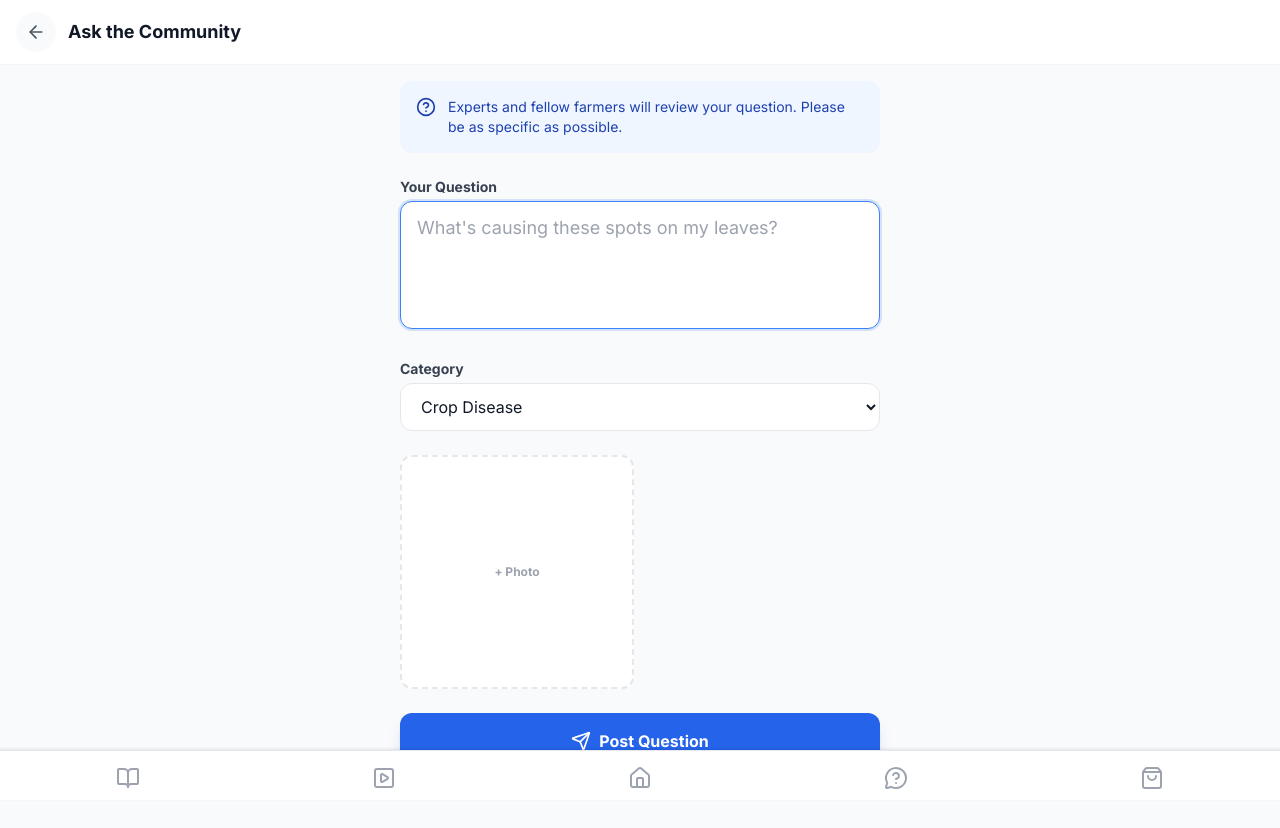
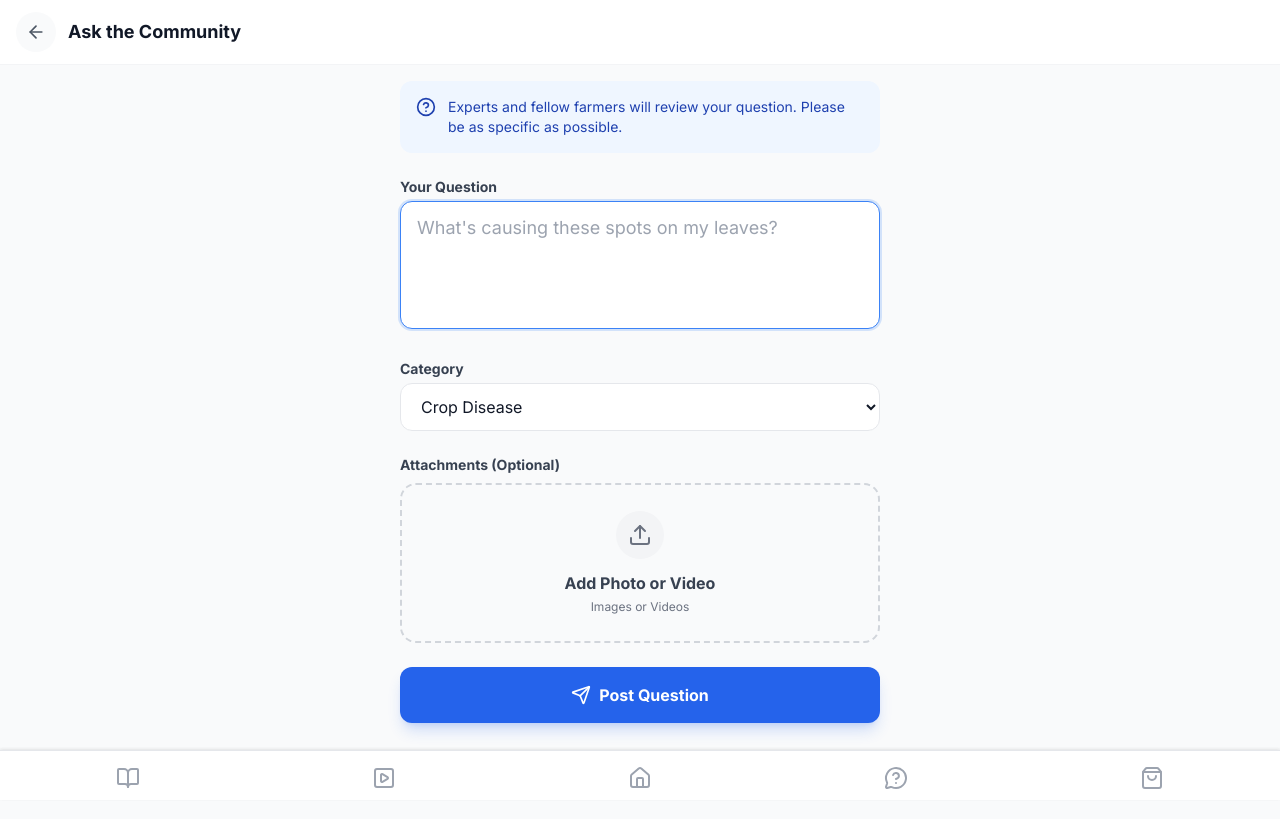
Before and after one commit to srinivasaapp/farming-companion, a Next.js app: page /ask/upload in a window 1280 px wide. Shown: the top 828 px of the page. Built offline with nearby package versions, Linux system fonts and the light colour scheme; no server answers.

Commit message:
Fix: Remove duplicate form tags and add MediaUploader imports

```diff
--- a/src/app/ask/upload/page.tsx
+++ b/src/app/ask/upload/page.tsx
@@ -3,6 +3,7 @@
 import React, { useState } from "react";
 import { useRouter } from "next/navigation";
 import { ArrowLeft, Send, Loader2, HelpCircle } from "lucide-react";
+import { MediaUploader } from "@/components/common/MediaUploader";
 
 export default function AskQuestionPage() {
     const router = useRouter();
@@ -56,10 +57,14 @@ export default function AskQuestionPage() {
                     </select>
                 </div>
 
-                <div className="grid grid-cols-2 gap-3">
-                    <div className="aspect-square bg-white rounded-xl border-2 border-dashed border-gray-200 flex flex-col items-center justify-center text-gray-400 gap-1 hover:bg-gray-50 cursor-pointer transition-colors">
-                        <span className="text-xs font-bold">+ Photo</span>
-                    </div>
+                <div className="">
+                    <label className="block text-sm font-bold text-gray-700 mb-2">Attachments (Optional)</label>
+                    <MediaUploader
+                        onFileSelect={(file) => console.log("Selected:", file)}
+                        accept="both"
+                        label="Add Photo or Video"
+                        showPreview={true}
+                    />
                 </div>
 
                 <button
--- a/src/app/learn/upload/page.tsx
+++ b/src/app/learn/upload/page.tsx
@@ -4,6 +4,7 @@ import React, { useState } from "react";
 import { useRouter } from "next/navigation";
 import { ArrowLeft, Upload, Loader2, Image as ImageIcon } from "lucide-react";
 import { useAuth } from "@/components/providers/AuthProvider";
+import { MediaUploader } from "@/components/common/MediaUploader";
 
 export default function UploadNewsPage() {
     const router = useRouter();
@@ -41,13 +42,13 @@ export default function UploadNewsPage() {
             </div>
 
             <form onSubmit={handleUpload} className="p-4 space-y-6 max-w-lg mx-auto">
-                {/* Image Upload Placeholder */}
-                <div className="aspect-video bg-white rounded-2xl border-2 border-dashed border-gray-200 flex flex-col items-center justify-center text-gray-400 gap-2 hover:bg-gray-50 transition-colors cursor-pointer">
-                    <div className="w-12 h-12 rounded-full bg-gray-100 flex items-center justify-center text-gray-500">
-                        <ImageIcon size={24} />
-                    </div>
-                    <span className="text-sm font-medium">Add Cover Image</span>
-                </div>
+                <form onSubmit={handleUpload} className="p-4 space-y-6 max-w-lg mx-auto">
+                    {/* Media Upload (Image or Video) */}
+                    <MediaUploader
+                        onFileSelect={(file) => console.log("Selected:", file)}
+                        accept="both"
+                        label="Add Cover Image or Video"
+                    />
 
                     <div className="space-y-4">
                         <div>
--- a/src/app/market/upload/page.tsx
+++ b/src/app/market/upload/page.tsx
@@ -3,6 +3,7 @@
 import React, { useState } from "react";
 import { useRouter } from "next/navigation";
 import { ArrowLeft, Tag, Loader2, MapPin } from "lucide-react";
+import { MediaUploader } from "@/components/common/MediaUploader";
 
 export default function UploadMarketPage() {
     const router = useRouter();
@@ -30,10 +31,13 @@ export default function UploadMarketPage() {
             </div>
 
             <form onSubmit={handleUpload} className="p-4 space-y-6 max-w-lg mx-auto">
-                {/* Image Upload Placeholder */}
-                <div className="aspect-[4/3] bg-white rounded-2xl border-2 border-dashed border-gray-200 flex flex-col items-center justify-center text-gray-400 gap-2 hover:bg-gray-50 transition-colors cursor-pointer">
-                    <span className="text-sm font-medium">Add Photos of Item</span>
-                </div>
+                <form onSubmit={handleUpload} className="p-4 space-y-6 max-w-lg mx-auto">
+                    {/* Media Upload */}
+                    <MediaUploader
+                        onFileSelect={(file) => console.log("Selected:", file)}
+                        accept="both"
+                        label="Add Photos or Video of Item"
+                    />
 
                     <div className="space-y-4">
                         <div>
--- a/src/app/stories/upload/page.tsx
+++ b/src/app/stories/upload/page.tsx
@@ -4,6 +4,7 @@ import React, { useState } from "react";
 import { useRouter } from "next/navigation";
 import { ArrowLeft, Upload, Loader2, Video } from "lucide-react";
 import { useAuth } from "@/components/providers/AuthProvider";
+import { MediaUploader } from "@/components/common/MediaUploader";
 
 export default function UploadStoryPage() {
     const router = useRouter();
@@ -33,13 +34,14 @@ export default function UploadStoryPage() {
             </div>
 
             <form onSubmit={handleUpload} className="p-4 space-y-6 max-w-lg mx-auto flex flex-col h-[80vh] justify-center">
-                {/* Video Upload Placeholder */}
-                <div className="aspect-[9/16] bg-gray-900 rounded-3xl border-2 border-dashed border-gray-700 flex flex-col items-center justify-center text-gray-500 gap-3 hover:bg-gray-800 transition-colors cursor-pointer">
-                    <div className="w-16 h-16 rounded-full bg-gray-800 flex items-center justify-center text-blue-400">
-                        <Video size={32} />
-                    </div>
-                    <span className="text-sm font-medium">Select Video</span>
-                    <span className="text-xs text-gray-600">Max 60 seconds</span>
+                <form onSubmit={handleUpload} className="p-4 space-y-6 max-w-lg mx-auto flex flex-col h-[80vh] justify-center">
+                    {/* Media Upload */}
+                    <div className="flex-1 flex flex-col justify-center">
+                        <MediaUploader
+                            onFileSelect={(file) => console.log("Selected:", file)}
+                            accept="both"
+                            label="Upload Story (Video/Photo)"
+                        />
                     </div>
 
                     <div>
```
Lines whose indentation alone changed are shown as unchanged.
